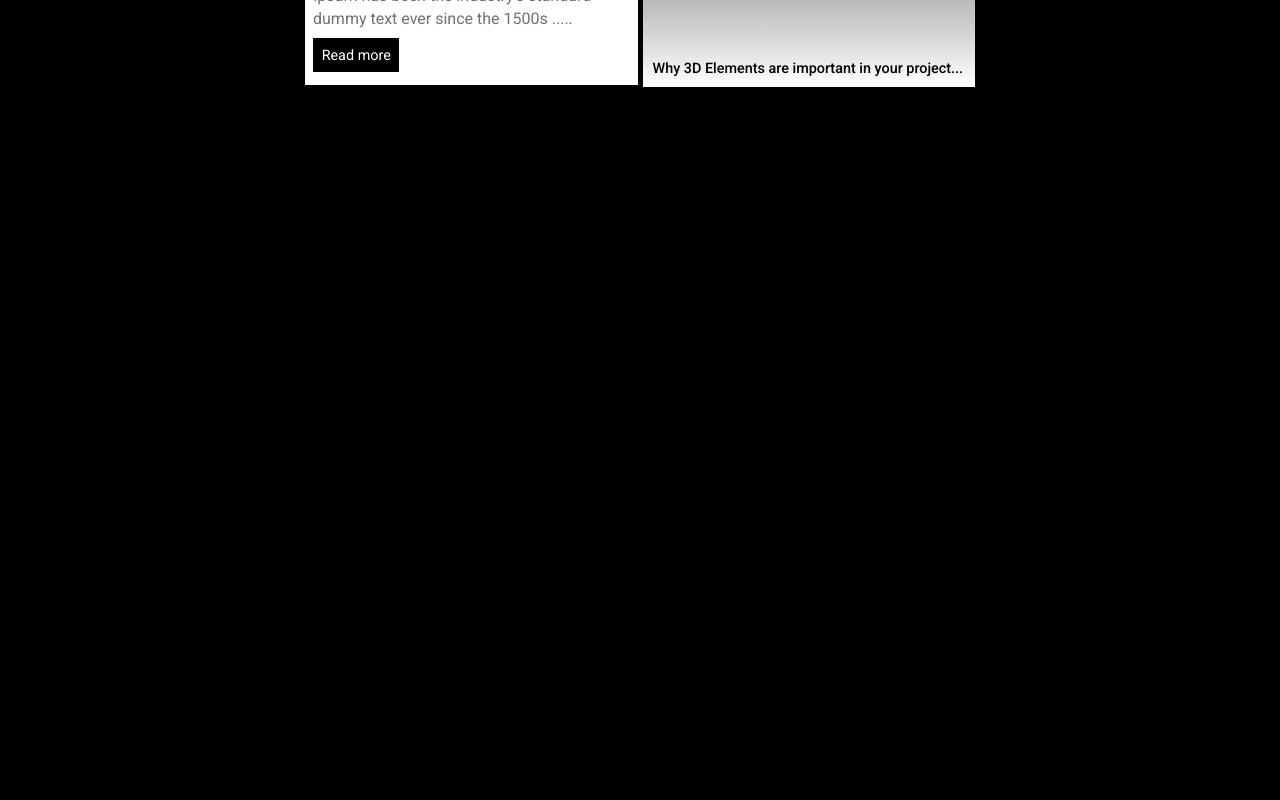
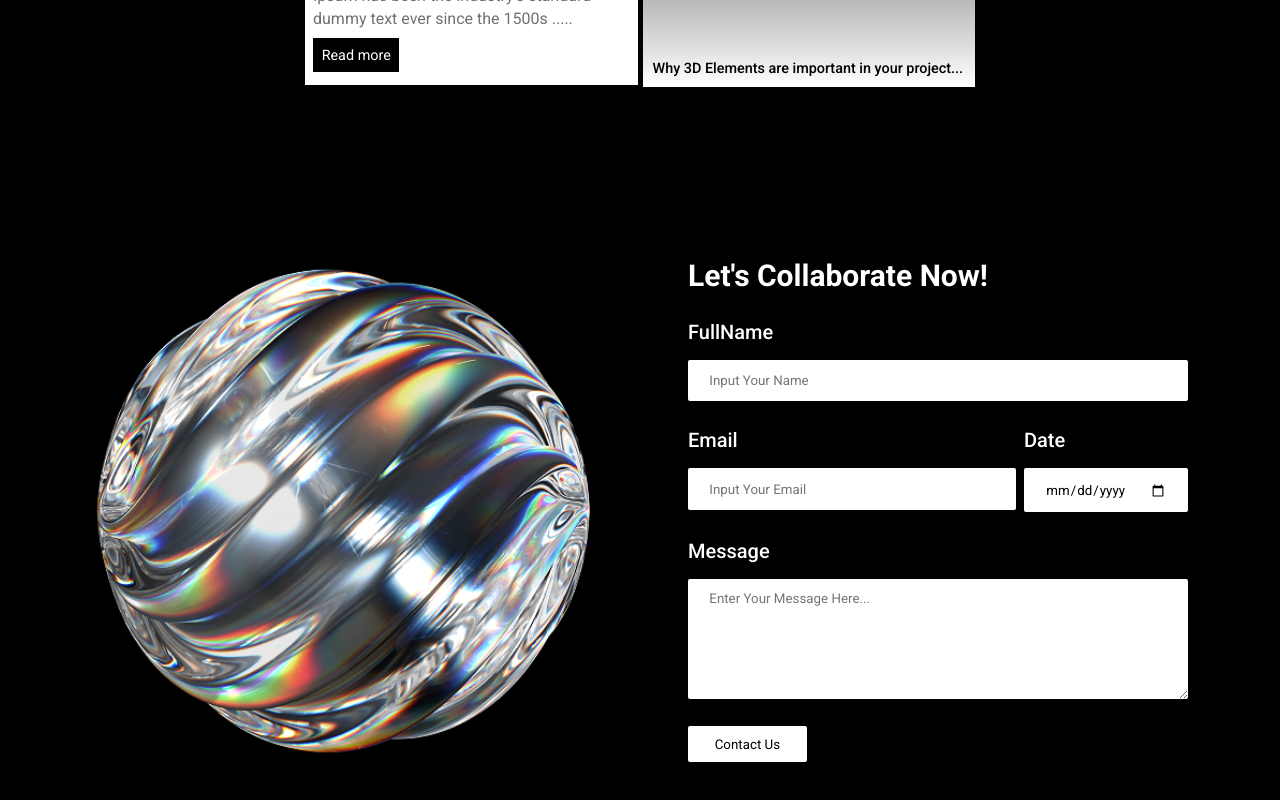
Before and after one commit to nohandev/it-landing-page, a React (Vite) app: page / in a window 1280 px wide. Shown: the part 5229-6029 px from the top of the page. Before the commit the page ends 5455 px from the top, so only its background shows below. Built offline with nearby package versions, Linux system fonts and the light colour scheme; grey boxes are pictures that could not be loaded.

Commit message:
feat: contact component

```diff
--- a/src/App.jsx
+++ b/src/App.jsx
@@ -6,6 +6,7 @@ import Button from './components/Button/Button.jsx'
 import Comment from './components/Comment/Comment.jsx'
 import Services from './components/Services/Services.jsx'
 import Sponsors from './components/sponsors/Sponsors.jsx'
+import Contact from './components/Contact/Contact.jsx'
 
 const App = () => {
   return (
@@ -33,6 +34,8 @@ const App = () => {
       <Container title="Blog">
         <Blog />
       </Container>
+
+      <Contact/>
     </>
   )
 }
--- /dev/null
+++ b/src/components/Contact/Contact.jsx
@@ -0,0 +1,48 @@
+import style from './Contact.module.css'
+
+const Contact = () => {
+  return (
+    <section className={style.contactSection}>
+      <div className={style.contactContent}>
+        <div className={style.contactImage}>
+          <img src='/contact.png'/>
+        </div>
+
+        <div className={style.contactForm}>
+          <div className={style.formTitle}>
+            <h1>Let's Collaborate Now!</h1>
+          </div>
+
+          <div className={style.formField}>
+            <label htmlFor='name'>FullName</label>
+            <input type='text' placeholder='Input Your Name' id='name' name='name' autoComplete='additional-name webauthn'/>
+          </div>
+
+          <div className={style.emailAndDateContainer}>
+            <div className={`${style.formField} ${style.email}`}>
+              <label htmlFor='email'>Email</label>
+              <input type='email' placeholder='Input Your Email' id='email' name='email' autoComplete='additional-name webauthn'/>
+            </div>
+            <div className={`${style.formField} ${style.date}`}>
+              <label htmlFor='date'>Date</label>
+              <input type='date' placeholder='Select date' id='date' name='date'/>
+            </div>
+          </div>
+
+          <div className={style.formField}>
+            <label htmlFor='message'>Message</label>
+            <textarea rows='7' placeholder='Enter Your Message Here...' id='message' name='message'></textarea>
+          </div>
+
+          <div>
+            <button type='submit' className={style.formBtn}>
+              Contact Us
+            </button>
+          </div>
+        </div>
+      </div>
+    </section>
+  )
+}
+
+export default Contact
--- /dev/null
+++ b/src/components/Contact/Contact.module.css
@@ -0,0 +1,84 @@
+.contactSection {
+  height: 100dvh;
+}
+
+.contactContent {
+  max-width: 1096px;
+  margin: 2em auto 0;
+  display: flex;
+  justify-content: space-between;
+  gap: 6em;
+}
+
+.contactImage {
+  flex: 1;
+  line-height: 0;
+}
+
+.contactImage img {
+  width: 100%;
+  object-fit: cover;
+}
+
+.contactForm {
+  flex: 1;
+  display: flex;
+  flex-direction: column;
+  justify-content: space-between;
+}
+
+.formTitle h1 {
+  color: white;
+  font-weight: bold;
+  font-size: clamp(26px, 4vw, 30px);
+}
+
+.formField {
+  display: flex;
+  flex-direction: column;
+  row-gap: 1em;
+}
+
+.formField label {
+  color: white;
+  font-weight: 500;
+  font-size: clamp(18px, 4vw, 20px);
+}
+
+.formField input, .formField textarea {
+  width: 100%;
+  padding: 1em 1.6em;
+  outline: none;
+  line-height: 100%;
+  border: none;
+  border-radius: 2px;
+}
+
+.emailAndDateContainer {
+  display: flex;
+  justify-content: space-between;
+  column-gap: .5em;
+}
+
+.date {
+  flex: 1;
+}
+
+.email {
+  flex: 2;
+}
+
+.formBtn {
+  background-color: white;
+  color: black;
+  font-weight: 400;
+  border: none;
+  border-radius: 2px;
+  padding: .8em 2em;
+  transition: ease-in-out 150ms;
+}
+
+.formBtn:hover {
+  cursor: pointer;
+  background-color: rgb(209, 209, 209);
+}
```
Also changed, not shown: public/contact.png (added).
